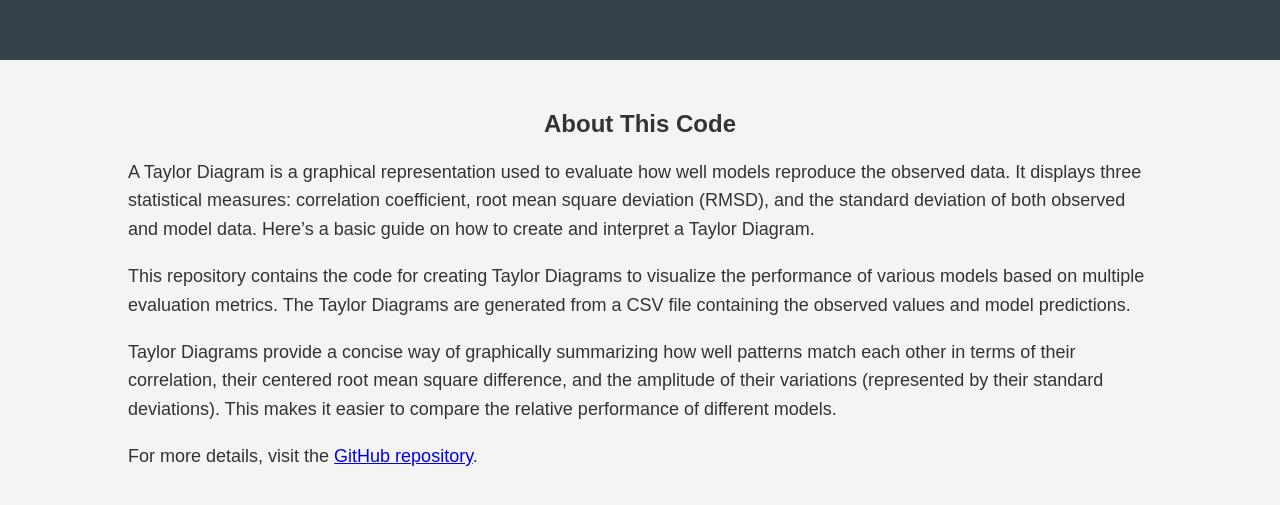
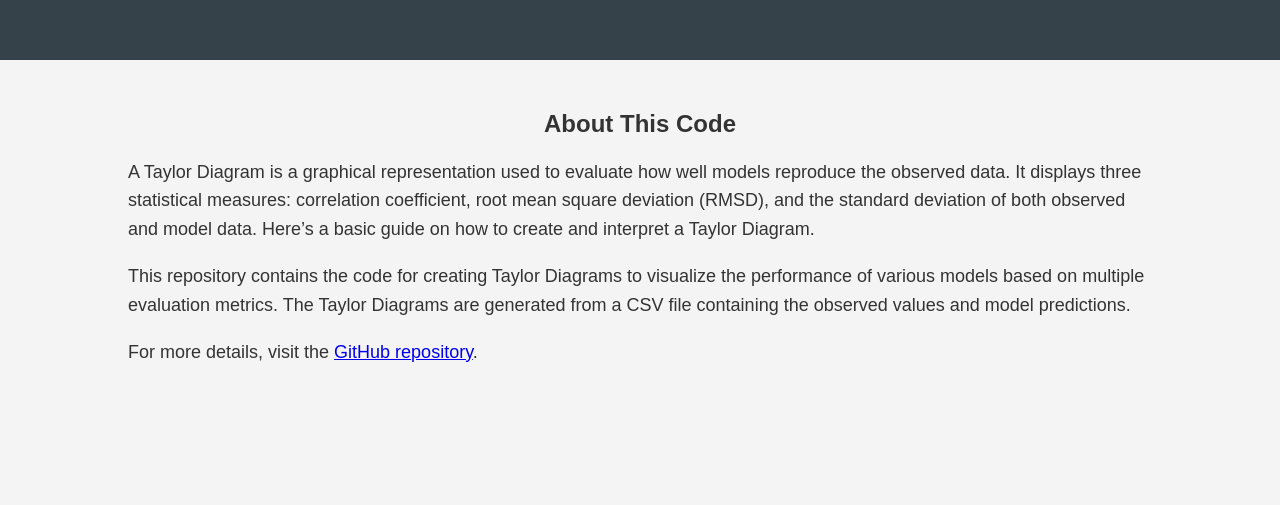
Before and after one commit to EbrahimAlwajih/Taylor-Diagram, a plain HTML site: page index.html in a window 1280 px wide. Shown: the part 787-1292 px from the top of the page. After the commit the page ends 1201 px from the top, so only its background shows below. Drawn offline with Linux system fonts and the light colour scheme.

Commit message:
update index

```diff
--- a/index.html
+++ b/index.html
@@ -86,7 +86,6 @@
         <h2>About This Code</h2>
         <p>A Taylor Diagram is a graphical representation used to evaluate how well models reproduce the observed data. It displays three statistical measures: correlation coefficient, root mean square deviation (RMSD), and the standard deviation of both observed and model data. Here’s a basic guide on how to create and interpret a Taylor Diagram.</p>
         <p>This repository contains the code for creating Taylor Diagrams to visualize the performance of various models based on multiple evaluation metrics. The Taylor Diagrams are generated from a CSV file containing the observed values and model predictions.</p>
-        <p>Taylor Diagrams provide a concise way of graphically summarizing how well patterns match each other in terms of their correlation, their centered root mean square difference, and the amplitude of their variations (represented by their standard deviations). This makes it easier to compare the relative performance of different models.</p>
         <p>For more details, visit the <a href="https://github.com/EbrahimAlwajih/Taylor-Diagram">GitHub repository</a>.</p>
     </div>
 </body>
```
